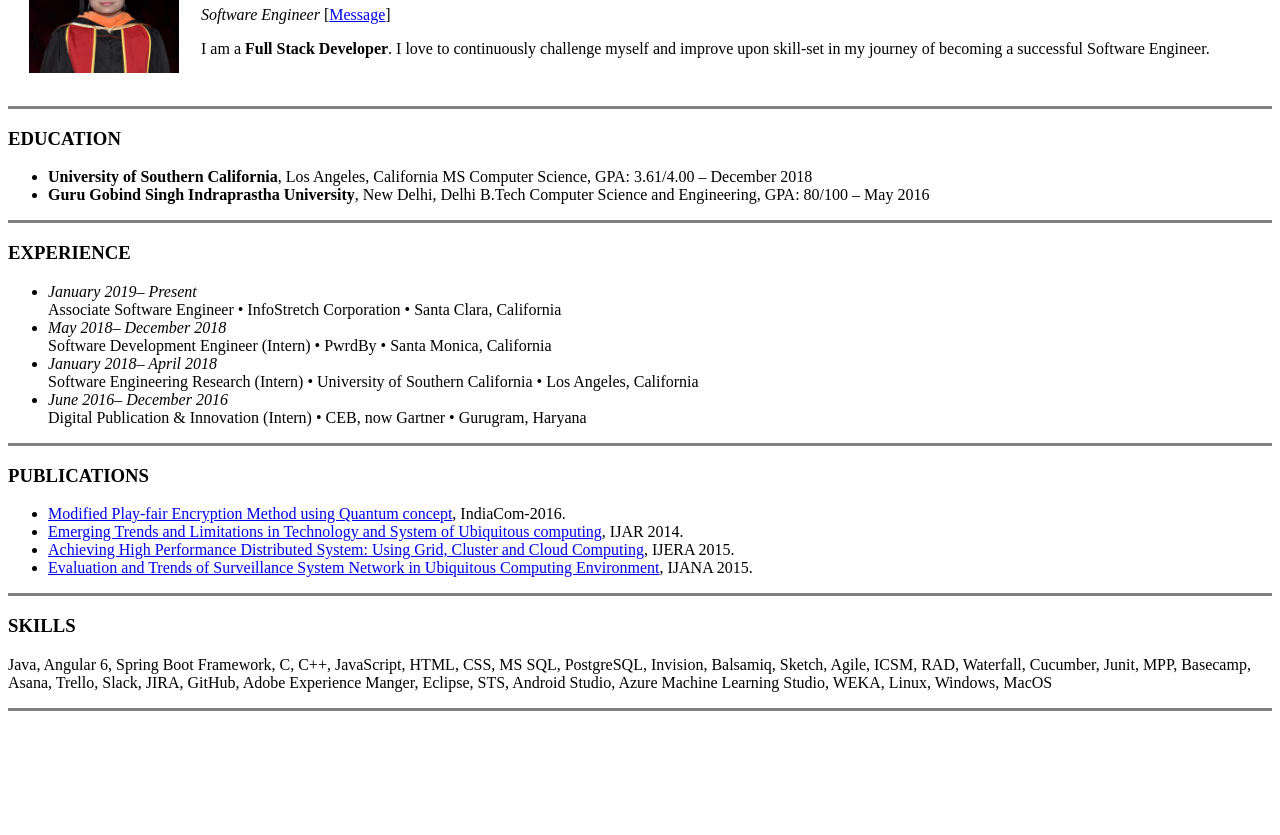
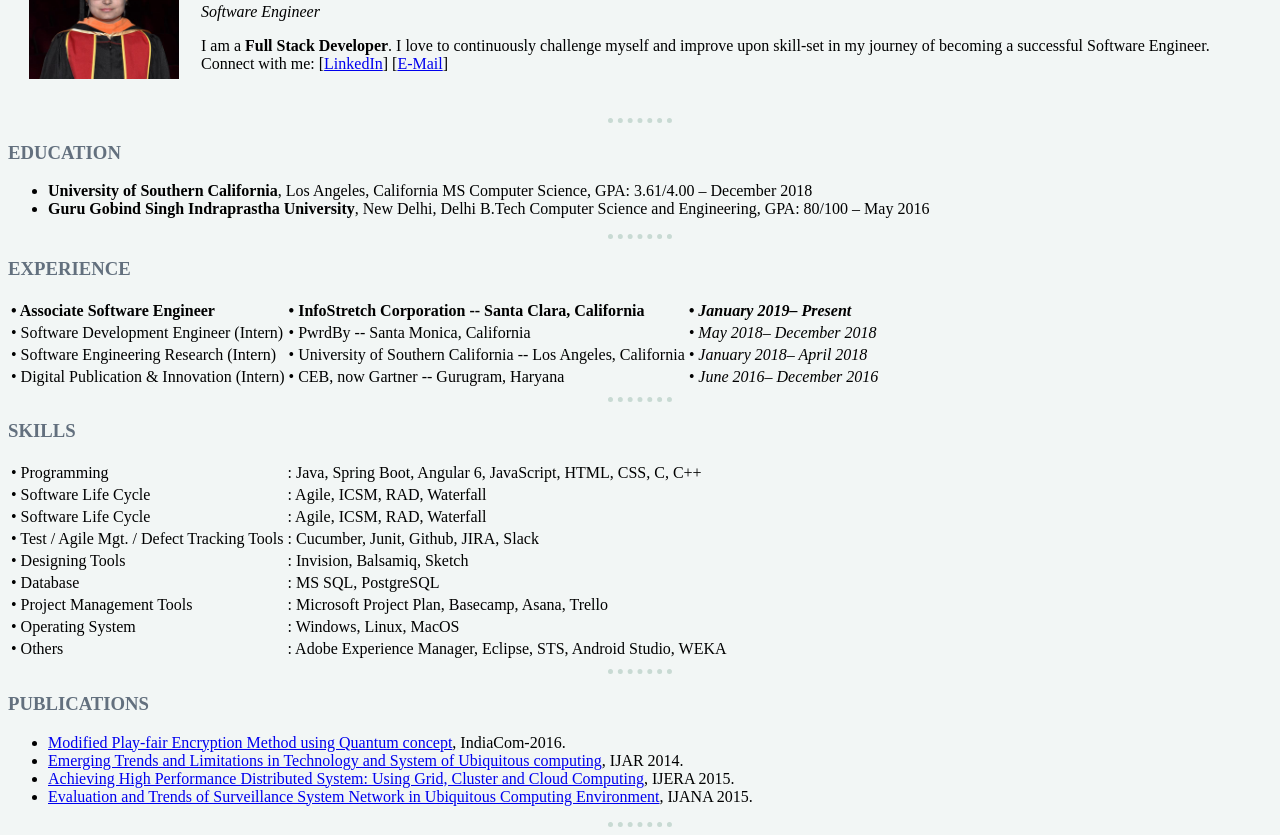
Before and after one commit to Kavneetkaur/cv, a plain HTML site: page index.html in a window 1280 px wide. Shown: the part 106-941 px from the top of the page. Before the commit the page ends 825 px from the top, so only its background shows below. Drawn offline with Linux system fonts and the light colour scheme.

Commit message:
basic css added

```diff
--- /dev/null
+++ b/css/styles.css
@@ -0,0 +1,13 @@
+body {
+  background-color:#f2f6f5;
+}
+hr {
+  border-color:#c8dad3;
+  border-style:none;
+  border-top-style:dotted;
+  border-width:5px;
+  width: 5%
+}
+h1,h3{
+  color: #63707e;
+}
--- a/index.html
+++ b/index.html
@@ -4,6 +4,7 @@
 <head>
   <meta charset="utf-8">
   <title>Kavneet's Personal Site</title>
+  <link rel="stylesheet" href="css/styles.css">
 </head>
 
 <body>
@@ -16,14 +17,13 @@
         <h1>Kavneet Kaur</h1>
         <p>
           <em>Software Engineer</em>
-          [<a href="https://www.linkedin.com/in/kavneetkaur/">Message</a>]
         </p>
-        <p>I am a <strong>Full Stack Developer</strong>. I love to continuously challenge myself and improve upon skill-set in my journey of becoming a successful Software Engineer.</p>
+        <p>I am a <strong>Full Stack Developer</strong>. I love to continuously challenge myself and improve upon skill-set in my journey of becoming a successful Software Engineer.<br />Connect with me: [<a href="https://www.linkedin.com/in/kavneetkaur/">LinkedIn</a>] [<a href="mailto:kavneetk@usc.edu?subject=Ref:Kavneet's Personal Website">E-Mail</a>]</p>
 
       </td>
     </tr>
   </table>
-  <hr size="3" noshade />
+  <hr />
   <h3>EDUCATION</h3>
   <p>
     <ul>
@@ -37,29 +37,134 @@
       </li>
     </ul>
   </p>
-  <hr size="3" noshade />
+  <hr />
   <h3>EXPERIENCE</h3>
-  <p>
-    <ul>
-      <li>
-        <em>January 2019– Present</em><br />
-        Associate Software Engineer • InfoStretch Corporation • Santa Clara, California
-      </li>
-      <li>
-        <em>May 2018– December 2018</em><br />
-        Software Development Engineer (Intern) • PwrdBy • Santa Monica, California
-      </li>
-      <li>
-        <em>January 2018– April 2018</em><br />
-        Software Engineering Research (Intern) • University of Southern California • Los Angeles, California
-      </li>
-      <li>
-        <em>June 2016– December 2016</em><br />
-        Digital Publication & Innovation (Intern) • CEB, now Gartner • Gurugram, Haryana
-      </li>
-    </ul>
-  </p>
-  <hr size="3" noshade />
+  <table>
+    <tr>
+      <td>
+        <strong>• Associate Software Engineer</strong>
+      </td>
+      <td>
+        <strong> • InfoStretch Corporation -- Santa Clara, California</strong>
+      </td>
+      <td>
+        <strong> <em>• January 2019– Present</em></strong>
+      </td>
+    </tr>
+    <tr>
+      <td>
+        • Software Development Engineer (Intern)
+      </td>
+
+      <td>
+        • PwrdBy -- Santa Monica, California
+      </td>
+      <td>
+        <em>• May 2018– December 2018</em>
+      </td>
+    </tr>
+    <tr>
+      <td>
+        • Software Engineering Research (Intern)
+      </td>
+      <td>
+        • University of Southern California -- Los Angeles, California
+      </td>
+      <td>
+        <em>• January 2018– April 2018</em>
+      </td>
+    </tr>
+    <tr>
+      <td>
+        • Digital Publication & Innovation (Intern)
+      </td>
+
+      <td>
+        • CEB, now Gartner -- Gurugram, Haryana
+      </td>
+      <td>
+        <em>• June 2016– December 2016</em>
+      </td>
+    </tr>
+  </table>
+  <hr />
+
+  <h3>SKILLS</h3>
+  <table>
+    <tr>
+      <td>
+        • Programming
+      </td>
+      <td>
+        : Java, Spring Boot, Angular 6, JavaScript, HTML, CSS, C, C++
+      </td>
+    </tr>
+    <tr>
+      <td>
+        • Software Life Cycle
+      </td>
+      <td>
+        : Agile, ICSM, RAD, Waterfall
+      </td>
+    </tr>
+    <tr>
+      <td>
+        • Software Life Cycle
+      </td>
+      <td>
+        : Agile, ICSM, RAD, Waterfall
+      </td>
+    </tr>
+    <tr>
+      <td>
+        • Test / Agile Mgt. / Defect Tracking Tools
+      </td>
+      <td>
+        : Cucumber, Junit, Github, JIRA, Slack
+      </td>
+    </tr>
+    <tr>
+      <td>
+        • Designing Tools
+      </td>
+      <td>
+        : Invision, Balsamiq, Sketch
+      </td>
+    </tr>
+    <tr>
+      <td>
+        • Database
+      </td>
+      <td>
+        : MS SQL, PostgreSQL
+      </td>
+    </tr>
+    <tr>
+      <td>
+        • Project Management Tools
+      </td>
+      <td>
+        : Microsoft Project Plan, Basecamp, Asana, Trello
+      </td>
+    </tr>
+    <tr>
+      <td>
+        • Operating System
+      </td>
+      <td>
+        : Windows, Linux, MacOS
+      </td>
+    </tr>
+    <tr>
+      <td>
+        • Others
+      </td>
+      <td>
+        : Adobe Experience Manager, Eclipse, STS, Android Studio, WEKA
+      </td>
+    </tr>
+  </table>
+  <hr />
   <h3>PUBLICATIONS</h3>
   <p>
     <ul>
@@ -79,13 +184,7 @@
       </li>
     </ul>
   </p>
-  <hr size="3" noshade />
-  <h3>SKILLS</h3>
-  <p>
-    Java, Angular 6, Spring Boot Framework, C, C++, JavaScript, HTML, CSS, MS SQL, PostgreSQL, Invision, Balsamiq, Sketch, Agile, ICSM, RAD, Waterfall, Cucumber, Junit, MPP, Basecamp, Asana, Trello, Slack, JIRA, GitHub, Adobe Experience Manger,
-    Eclipse, STS, Android Studio, Azure Machine Learning Studio, WEKA, Linux, Windows, MacOS
-  </p>
-  <hr size="3" noshade />
+  <hr />
 </body>
 
 </html>
```
